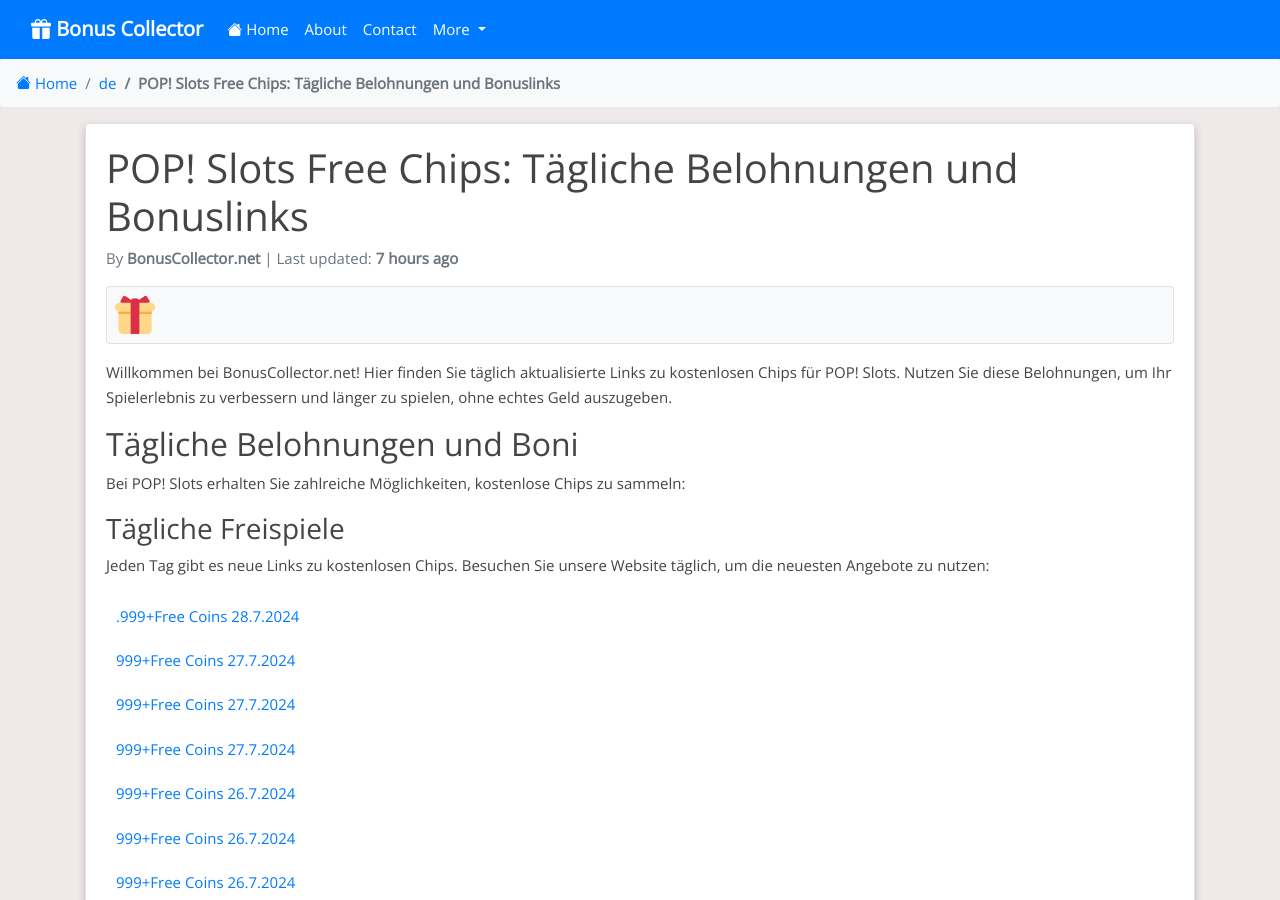
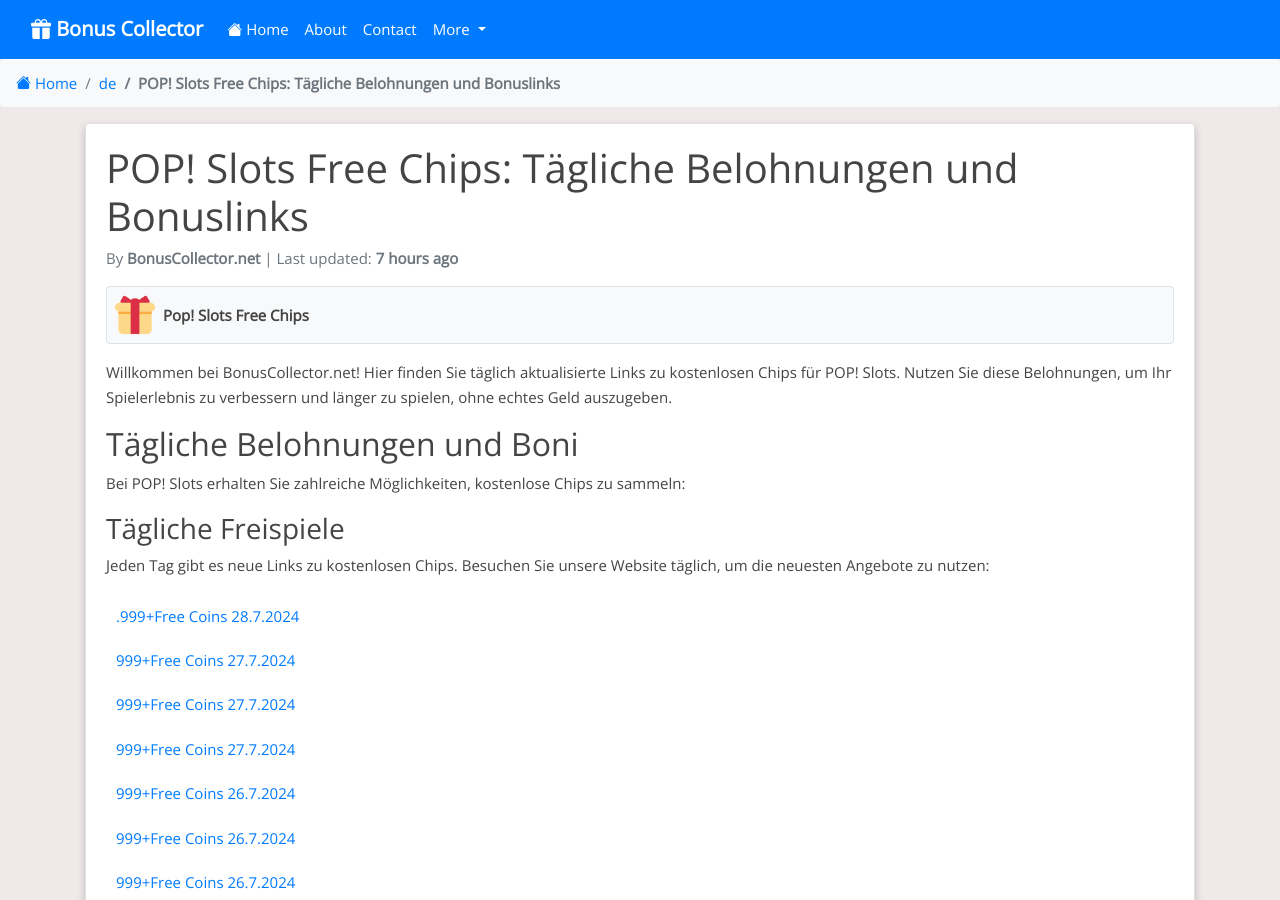
Before and after one commit to Prollad99/bs-net, a Jekyll site: the page built from de/_posts/2024-07-18-pop-slots.md, in a window 1280 px wide and 900 px high. Built offline with Jekyll 4.4.1, drawn with Linux system fonts in a browser that asks for light colours; nearby versions of some CDN libraries; comment, search, counter and statistics services are not loaded.

Commit message:
Update 2024-07-18-pop-slots.md

```diff
--- a/de/_posts/2024-07-18-pop-slots.md
+++ b/de/_posts/2024-07-18-pop-slots.md
@@ -9,6 +9,8 @@
 permalink: /de/pop-slots-free-chips/
 image: /assets/images/pop-slots.webp
 include_file: pop-slots.html
+manifest: /manifests/de/pop-slots.json
+app_name: "Pop! Slots Free Chips"
 ---
 
 Willkommen bei BonusCollector.net! Hier finden Sie täglich aktualisierte Links zu kostenlosen Chips für POP! Slots. Nutzen Sie diese Belohnungen, um Ihr Spielerlebnis zu verbessern und länger zu spielen, ohne echtes Geld auszugeben.
```
